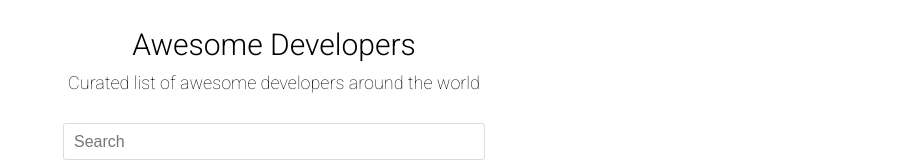
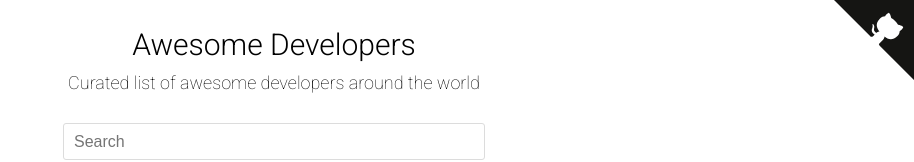
Before and after one commit to shreyas-a/awesome-developers, a React app: page / in a window 1280 px wide. Shown: the top 162 px of the page, without its empty margins (366-1280 px from the left). Built offline with nearby package versions, Linux system fonts and the light colour scheme; no server answers.

Commit message:
corner git image added (#72)
* Added badges

* Added badges

* git hub corner icon added

```diff
--- a/src/Components/App.jsx
+++ b/src/Components/App.jsx
@@ -62,6 +62,15 @@
   render() {
     return (
       <div>
+        <a target="_blank" href="https://github.com/shreyas-a/awesome-developers" className="github-corner" aria-label="View source on Github">
+          <svg width="80" height="80" viewBox="0 0 250 250" aria-hidden="true">
+            <path d="M0,0 L115,115 L130,115 L142,142 L250,250 L250,0 Z"></path>
+            <path d="M128.3,109.0 C113.8,99.7 119.0,89.6 119.0,89.6 C122.0,82.7 120.5,78.6 120.5,78.6 C119.2,72.0 123.4,76.3 123.4,76.3 C127.3,80.9 125.5,87.3 125.5,87.3 C122.9,97.6 130.6,101.9 134.4,103.2"
+              fill="currentColor" className="octo-arm"></path>
+            <path d="M115.0,115.0 C114.9,115.1 118.7,116.5 119.8,115.4 L133.7,101.6 C136.9,99.2 139.9,98.4 142.2,98.6 C133.8,88.0 127.5,74.4 143.8,58.0 C148.5,53.4 154.0,51.2 159.7,51.0 C160.3,49.4 163.2,43.6 171.4,40.1 C171.4,40.1 176.1,42.5 178.8,56.2 C183.1,58.6 187.2,61.8 190.9,65.4 C194.5,69.0 197.7,73.2 200.1,77.6 C213.8,80.2 216.3,84.9 216.3,84.9 C212.7,93.1 206.9,96.0 205.4,96.6 C205.1,102.4 203.0,107.8 198.3,112.5 C181.9,128.9 168.3,122.5 157.7,114.1 C157.9,116.9 156.7,120.9 152.7,124.9 L141.0,136.5 C139.8,137.7 141.6,141.9 141.8,141.8 Z"
+              fill="currentColor" className="octo-body"></path>
+          </svg>
+        </a>
         <br />
         <div className="hd1"> Awesome Developers </div>
         <div className="hd-small">Curated list of awesome developers around the world</div>
--- a/src/style.scss
+++ b/src/style.scss
@@ -5,20 +5,20 @@
 
 // Mixins
 @mixin tag($bg-color) {
+  -webkit-transition: color 0.2s;
   background: $bg-color;
+  border-bottom: 0;
   border-radius: 5px 0 0 5px;
   color: #fff;
+  display: inline-block;
   font-size: 11px;
-  display: inline-block;
   height: 25px;
   line-height: 26px;
+  margin: 5px;
   padding: 1px 12px 0 15px;
   position: relative;
   text-decoration: none;
-  -webkit-transition: color 0.2s;
   text-transform: uppercase;
-  margin: 5px;
-  border-bottom: 0;
   user-select: none;
   &::before {
     background: #fff;
@@ -28,8 +28,8 @@
     height: 6px;
     left: 5px;
     position: absolute;
+    top: 10px;
     width: 6px;
-    top: 10px;
   }
   &::after {
     background: #fff;
@@ -57,45 +57,45 @@
 }
 
 .hd1 {
-  text-align: center;
   font-size: 30px;
   font-weight: 300;
+  text-align: center;
   transition: 0.4s all ease;
 }
 
 .hd-small {
   font-size: 18px;
   font-weight: 100;
+  margin: 10px 0;
   text-align: center;
-  margin: 10px 0;
 }
 
 .search-div {
+  margin: 30px auto;
   text-align: center;
-  margin: 30px auto;
   .search {
-    outline: none;
+    border: solid 1px #dcdcdc;
     border-radius: 3px;
-    border: solid 1px #dcdcdc;
-    padding: 0 10px;
-    height: 35px;
     font-size: 16px;
     font-weight: 300;
+    height: 35px;
+    outline: none;
+    padding: 0 10px;
     width: 400px;
   }
 }
 
 .developer-list {
   display: grid;
+  grid-gap: 25px;
   grid-template-columns: repeat(3, minmax(32%, 1fr));
-  grid-gap: 25px;
 }
 
 .developer {
+  border: solid 1px #dcdcdc;
   border-radius: 5px;
-  border: solid 1px #dcdcdc;
+  margin: 5px;
   padding: 20px 15px;
-  margin: 5px;
   transition: 0.2s all ease;
   &:hover {
     box-shadow: 0 1px 6px 0 rgba(0, 0, 0, 0.12), 0 1px 6px 0 rgba(0, 0, 0, 0.12);
@@ -103,8 +103,8 @@
 }
 
 .profile-image {
+  border-radius: 30px;
   width: 50px;
-  border-radius: 30px;
 }
 
 
@@ -129,8 +129,8 @@
       @extend %basic-text;
     }
     .dev--company {
+      margin-top: 10px;
       @extend %basic-text;
-      margin-top: 10px;
     }
     .dev--city {
       @extend %basic-text;
@@ -140,9 +140,9 @@
     }
   }
   .dev--social {
+    align-self: start;
     flex: 1;
     text-align: right;
-    align-self: start;
     img {
       margin: 10px 0;
       width: 25px;
@@ -159,10 +159,49 @@
 
 .footer {
   font-family: 'Satisfy', cursive;
+  margin: 30px 0;
   text-align: center;
-  margin: 30px 0;
   .heart {
     color: #f44336;
+  }
+}
+
+.github-corner {
+  svg {
+    border: 0;
+    color:#fff;
+    fill:#151513;
+    position: absolute;
+    right: 0;
+    top: 0;
+  }
+  &:hover .octo-arm {
+    animation: octocat-wave 560ms ease-in-out;
+    transform-origin: 130px 106px;
+  }
+}
+
+@keyframes octocat-wave {
+  0%,
+  100% {
+    transform: rotate(0)
+  }
+  20%,
+  60% {
+    transform: rotate(-25deg)
+  }
+  40%,
+  80% {
+    transform: rotate(10deg)
+  }
+}
+
+@media (max-width:500px) {
+  .github-corner:hover .octo-arm {
+    animation: none
+  }
+  .github-corner .octo-arm {
+    animation: octocat-wave 560ms ease-in-out
   }
 }
 
```
